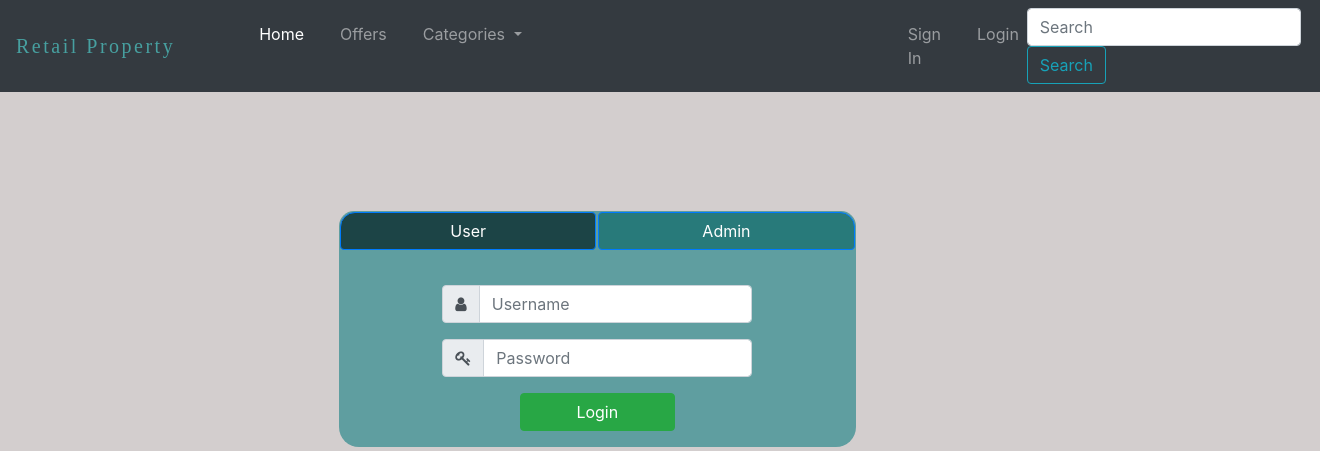
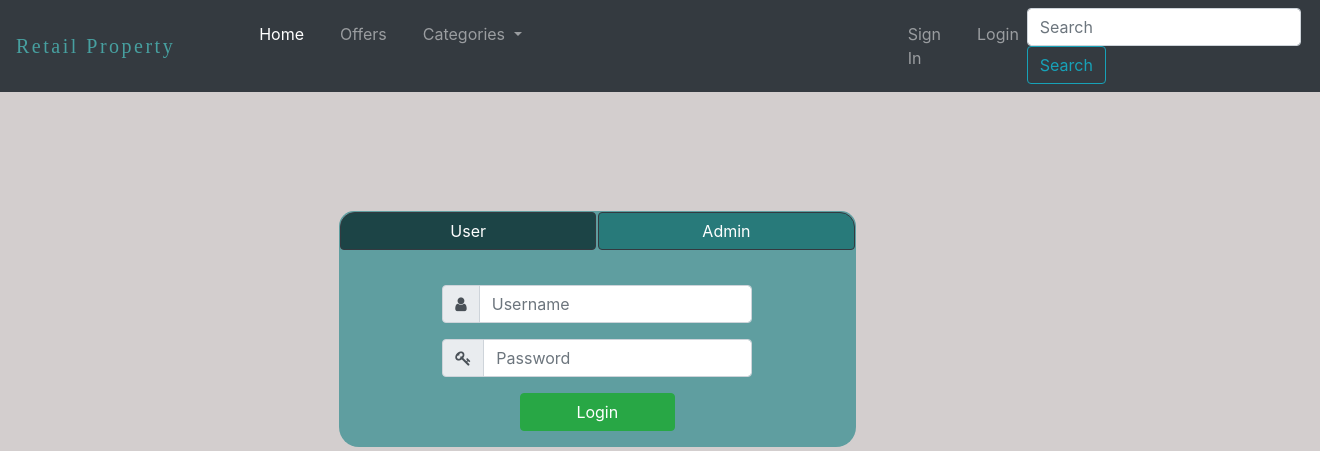
Before and after one commit to faraz455/Retail-website, a PHP site: page /login.php in a window 1320 px wide. Shown: the top 451 px of the page. Run offline with PHP 8.4, Linux system fonts and the light colour scheme.

Commit message:
change in color

```diff
--- a/login.php
+++ b/login.php
@@ -5,6 +5,7 @@
     <title>Retail Property</title>
     <link rel="stylesheet" href="https://cdnjs.cloudflare.com/ajax/libs/font-awesome/4.7.0/css/font-awesome.min.css">
     <script src="main.js"></script>
+
 </head>
 <body>
   <div style="background-color: rgb(211, 206, 206); padding-bottom: 10%;">
@@ -18,8 +19,8 @@ require_once('navbar.html');
 
     <!--row 1-->
     <div class="row size" style=" background-color: cadetblue; border-top-left-radius: 15px; border-top-right-radius: 15px;  ">
-        <button type="button" id="btn1" onclick="this.style.backgroundColor = 'rgb(28, 68, 70)'; document.getElementById('btn2').style.backgroundColor = 'rgb(40, 122, 122)'" class="col-sm btn btn-primary" style=" margin: 1px;background-color: rgb(28, 68, 70); border-top-left-radius: 15px;">User</button>
-        <button type="button" id="btn2" onclick="this.style.backgroundColor = 'rgb(28, 68, 70)'; document.getElementById('btn1').style.backgroundColor = 'rgb(40, 122, 122)'" class="col-sm btn btn-primary" class="col-sm btn btn-primary" style=" margin: 1px;background-color: rgb(40, 122, 122);border-top-right-radius: 15px;">Admin</button>
+        <button type="button" id="btn1" onclick="this.style.backgroundColor = 'rgb(28, 68, 70)'; document.getElementById('btn2').style.backgroundColor = 'rgb(40, 122, 122)'" class="col-sm btn btn-dark" style=" margin: 1px;background-color: rgb(28, 68, 70); border-top-left-radius: 15px;">User</button>
+        <button type="button" id="btn2" onclick="this.style.backgroundColor = 'rgb(28, 68, 70)'; document.getElementById('btn1').style.backgroundColor = 'rgb(40, 122, 122)'" class="col-sm btn btn-dark" class="col-sm btn btn-primary" style=" margin: 1px;background-color: rgb(40, 122, 122);border-top-right-radius: 15px;">Admin</button>
     </div>
 
     <!--row 2-->
@@ -48,7 +49,6 @@ require_once('navbar.html');
   </div>
 
 </div>
-
     <!--main div ends-->
 </div>
 
```
